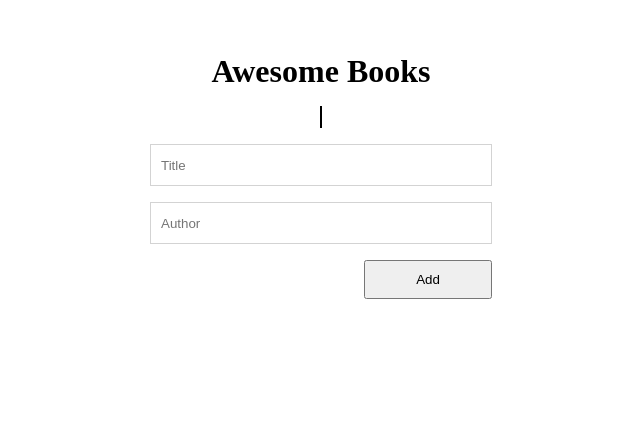
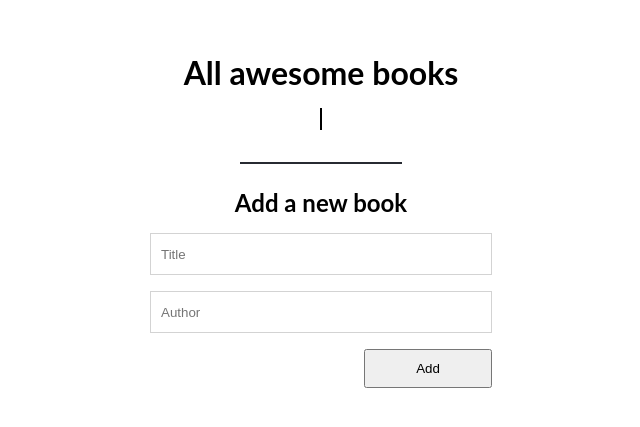
Before and after one commit to Fene-87/Awesome-Books, a website: page index.html in a window 1280 px wide. Shown: the part 107-534 px from the top of the page, without its empty margins (319-959 px from the left). Drawn offline with Linux system fonts and the light colour scheme; a small style sheet from the web is missing.

Commit message:
Modify index.html file

```diff
--- a/index.html
+++ b/index.html
@@ -6,13 +6,18 @@
     <meta name="viewport" content="width=device-width, initial-scale=1.0">
     <link rel="stylesheet" href="style.css">
     <link rel="stylesheet" href="https://cdnjs.cloudflare.com/ajax/libs/font-awesome/6.2.1/css/all.min.css">
+    <link href="https://cdnjs.cloudflare.com/ajax/libs/lato-font/3.0.0/css/lato-font.min.css" rel="stylesheet">
     <title>Awesome Books</title>
 </head>
 <body>
     <main>
-        <h1>Awesome Books</h1>
+        <h1 class="page-header">All awesome books</h1>
 
         <div class="displayed-books"></div>
+
+        <div class="line-break"></div>
+
+        <h2 class="form-header">Add a new book</h2>
 
         <form action="" class="add-form">
             <label for="book-name" class="hide-label">Book Name</label>
```
